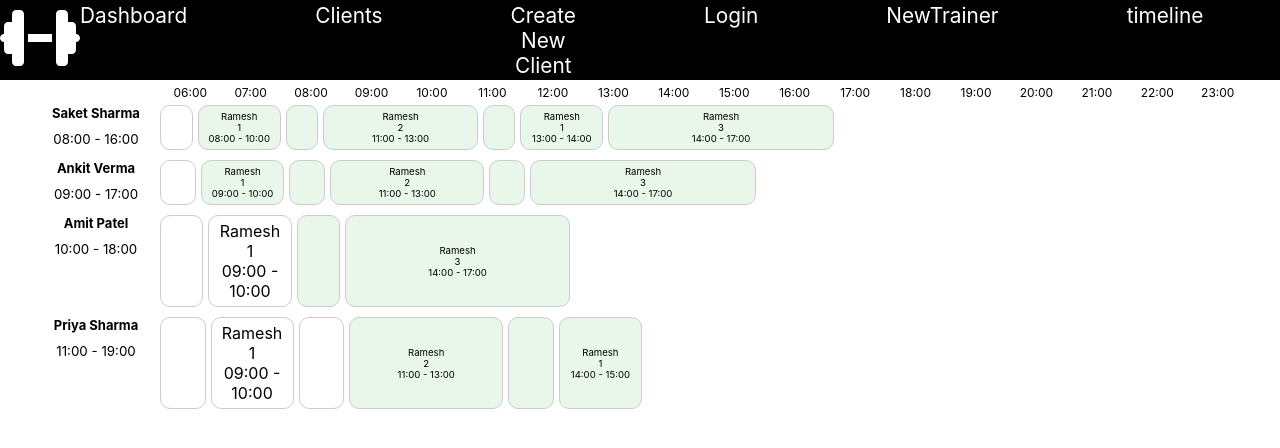
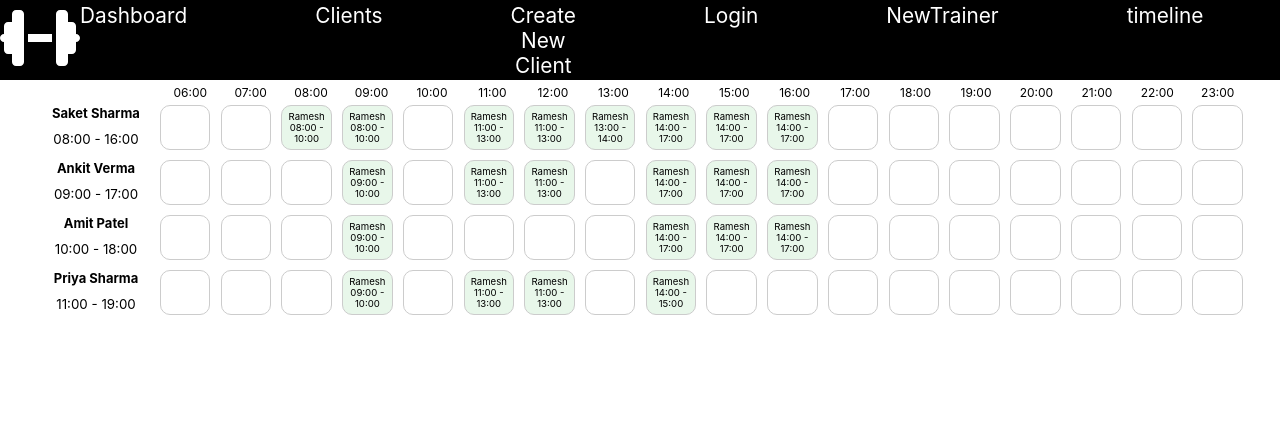
Before and after one commit to AkshayGulhane46/gym, a React (Create React App) app: page /timeline in a window 1280 px wide. Shown: the top 448 px of the page. Built offline with nearby package versions, Linux system fonts and the light colour scheme.

Commit message:
Update TrainerTimeline.js

```diff
--- a/src/components/Admin/TrainerTimeline.js
+++ b/src/components/Admin/TrainerTimeline.js
@@ -5,8 +5,7 @@ import '../../Styles/TrainerTimeline.scss';
 function TrainerTimeline() {
   const { trainers } = data;
 
-
-  // Function to generate time slots from 00:00 to 17:59
+  // Function to generate time slots from 06:00 to 23:59
   const generateTimeSlots = () => {
     const timeSlots = [];
     for (let hour = 6; hour < 24; hour++) {
@@ -20,34 +19,9 @@ function TrainerTimeline() {
 
   const timeSlots = generateTimeSlots();
 
-  // Function to get client data including assigned till time
+  // Function to get client data for a given trainer at a given time
   const getClientData = (trainer, time) => {
-    const assignedClient = trainer.clients.find(client => client.assignedTime === time);
-    if (!assignedClient) return null;
-    return {
-      name: assignedClient.name,
-      duration: assignedClient.assignedFor,
-      from: assignedClient.assignedTime,
-      till: assignedClient.assignedTill,
-      width: calculateWidth(assignedClient.assignedFor)
-    };
-  };
-
-  // Function to calculate width of event based on duration
-  const calculateWidth = (duration) => {
-    const hours = parseInt(duration);
-    const widthPercentage = (hours / 18) * 100; // Assuming 18-hour timeline
-    return `${widthPercentage}vw`;
-  };
-
-  // Function to check if there's free time between two events
-  const hasFreeTime = (trainer, currentTimeSlotIndex) => {
-    const currentSlot = timeSlots[currentTimeSlotIndex];
-    const nextSlot = timeSlots[currentTimeSlotIndex + 1];
-    const currentClient = trainer.clients.find(client => client.assignedTime === currentSlot);
-    const nextClient = trainer.clients.find(client => client.assignedTime === nextSlot);
-    if (!currentClient || !nextClient) return true; // If there's no next event, it means there's free time
-    return currentClient.assignedTill !== nextClient.assignedTime;
+    return trainer.clients.find(client => time >= client.assignedTime && time < client.assignedTill);
   };
 
   return (
@@ -60,7 +34,7 @@ function TrainerTimeline() {
           ))}
         </div>
 
-        {/* Render trainers and their assigned clients */}
+        {/* Render trainer shifts and events */}
         {trainers.map(trainer => (
           <div key={trainer.id} className="trainer">
             <div className="trainer-info">
@@ -68,24 +42,15 @@ function TrainerTimeline() {
               <div className="shift-time">{trainer.shiftFrom} - {trainer.shiftTo}</div>
             </div>
             <div className="events">
-              {timeSlots.map((time, index) => {
-                const isActiveHour = trainer.shiftFrom <= time && time < trainer.shiftTo;
+              {timeSlots.map(time => {
                 const clientData = getClientData(trainer, time);
-                const hasNextEvent = index < timeSlots.length - 1 && getClientData(trainer, timeSlots[index + 1]);
-                const hasGap = hasNextEvent && hasFreeTime(trainer, index);
-                if (!clientData && !hasGap) return null;
+                const isActiveHour = time >= trainer.shiftFrom && time < trainer.shiftTo;
                 return (
-                  <div
-                    key={`${trainer.id}-${time}`}
-                    className={`event ${isActiveHour ? 'active' : ''}`}
-                    style={{ width: clientData ? clientData.width : 'auto' }} // Set width based on duration
-                    colSpan={clientData !== null ? 2 : 1} // If clientData is null, merge two cells
-                  >
+                  <div key={`${trainer.id}-${time}`} className={`event ${clientData ? 'active' : ''} ${isActiveHour ? 'shift-active' : ''}`}>
                     {clientData && (
                       <>
                         <div>{clientData.name}</div>
-                        <div>{clientData.duration}</div>
-                        <div>{clientData.from} - {clientData.till}</div>
+                        <div>{clientData.assignedTime} - {clientData.assignedTill}</div>
                       </>
                     )}
                   </div>
```
